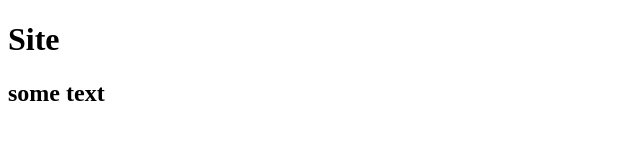
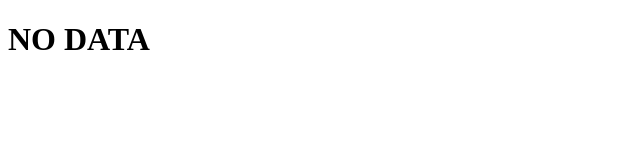
Before and after one commit to Willard24/testSite, a plain HTML site: page index.html in a window 1280 px wide. Shown: the whole page, without its empty margins (0-640 px from the left). Drawn offline with Linux system fonts and the light colour scheme.

Commit message:
setup for site test

```diff
--- a/index.html
+++ b/index.html
@@ -7,7 +7,7 @@
     <title>Document</title>
 </head>
 <body>
-    <h1>Site</h1>
-    <h2>some text</h2>
+    <h1>NO DATA</h1>
+
 </body>
 </html>
```
